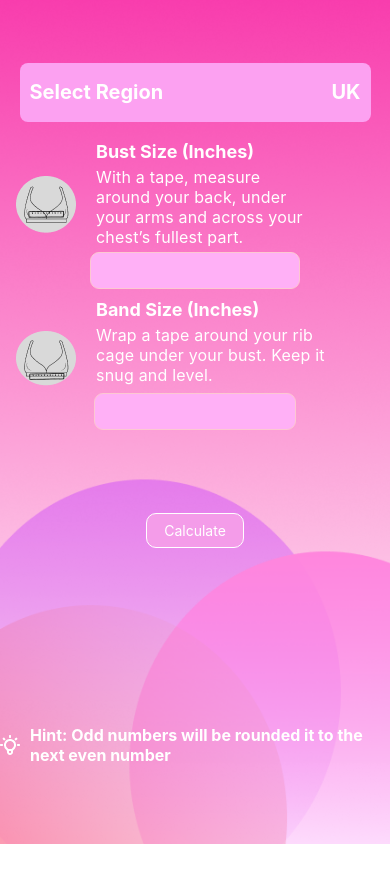
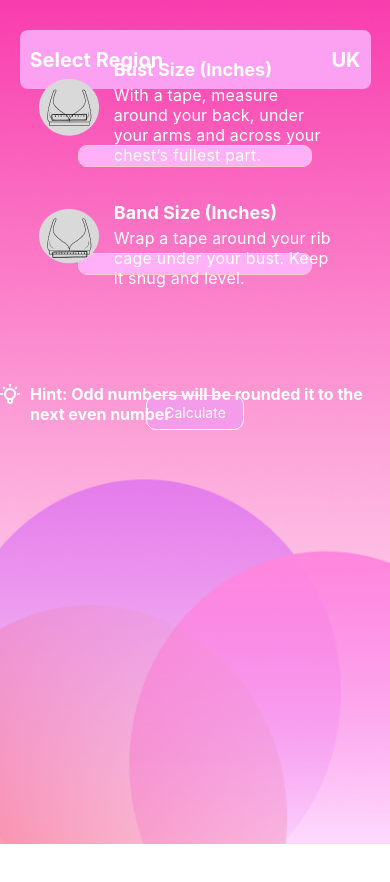
Before and after one commit to Hasniank/MyBraSize, a React Native app: screen / in a window 390 px wide. Shown: the top 882 px of the page. After the commit the page ends 844 px from the top, so only its background shows below. Built offline with nearby package versions, Linux system fonts and the light colour scheme.

Commit message:
change in responsiveness

```diff
--- a/src/commons/Header/Styles.js
+++ b/src/commons/Header/Styles.js
@@ -5,7 +5,6 @@ export const styles = ({width, height} = {}) =>
     container: {
       justifyContent: 'space-between',
       alignItems: 'center',
-      // borderWidth: 1,
       flexDirection: 'row',
       height: height,
       width: width,
@@ -13,9 +12,6 @@ export const styles = ({width, height} = {}) =>
       elevation: 10,
       borderRadius: 8,
       backgroundColor: '#FCA1F1',
-      // borderTopColor: '#fff',
-      marginTop: 40,
-      // flex: 0.2,
     },
     selectRegionText: {
       fontSize: 20,
--- a/src/commons/Input/Style.js
+++ b/src/commons/Input/Style.js
@@ -5,13 +5,11 @@ export const Styles = ({
   height,
   backgroundColor,
   borderWidth,
-  marginTop,
-  marginLeft,
   color,
   borderColor,
-  marginRight,
   fontSize,
-  paddingBottom,
+  top,
+  left
 } = {}) =>
   StyleSheet.create({
     container: {
@@ -19,15 +17,11 @@ export const Styles = ({
       height: height,
       backgroundColor: backgroundColor,
       borderWidth: borderWidth,
-      marginTop: marginTop,
-      marginLeft: marginLeft,
       borderRadius: 9,
       color: color,
-      paddingLeft: 10,
       fontSize: fontSize,
       borderColor: borderColor,
-      marginRight: marginRight,
-      paddingBottom: paddingBottom,
-      left:0
+      top: top,
+      left: left,
     },
   });
--- a/src/screens/Home/components/braScreen/component/BraCom.js
+++ b/src/screens/Home/components/braScreen/component/BraCom.js
@@ -2,16 +2,28 @@ import {View, Text, Image} from 'react-native';
 import React from 'react';
 import {Styles} from './Styels';
 
-export const BraCom = ({title, subTitle, source, width, marginTop,height,top}) => {
+export const BraCom = ({
+  title,
+  subTitle,
+  source,
+  width,
+  height,
+  top,
+  left,
+  right,
+}) => {
   return (
-    <View style={Styles({marginTop,top}).container}>
-      <View style={Styles().imageContainer}>
-        <Image source={source} style={Styles().image} />
-      </View>
+    <View style={Styles({top, left, right}).container}>
+      {/* <View style={Styles().imageContainer}> */}
+      <Image source={source} style={Styles().image} />
+      {/* </View> */}
       <View style={Styles().TextContainer}>
         <Text style={Styles({height}).bustText}>{title}</Text>
         <Text style={Styles({width}).bustText2}>{subTitle}</Text>
       </View>
+      <View>
+        <View></View>
+      </View>
     </View>
   );
 };
--- a/src/screens/Home/components/braScreen/component/Styels.js
+++ b/src/screens/Home/components/braScreen/component/Styels.js
@@ -1,14 +1,17 @@
 import {StyleSheet} from 'react-native';
-import { SCREENS } from '../../../../../constants';
+import {SCREENS} from '../../../../../constants';
 
-export const Styles = ({width, marginTop, marginVertical, height} = {}) =>
+export const Styles = ({width, height, top, left,right} = {}) =>
   StyleSheet.create({
     container: {
       flexDirection: 'row',
+      alignItems: 'center',
       justifyContent: 'space-between',
-      alignItems: 'center',
-      marginTop: marginTop,
-      marginRight: 50,
+      width: SCREENS.screenWidth * 0.8,
+      // height: SCREENS.screenHeight * 0.3,
+      top: top,
+      left: left,
+      right:right,
     },
     bustText: {
       fontSize: 18,
@@ -23,14 +26,14 @@ export const Styles = ({width, marginTop, marginVertical, height} = {}) =>
       height: height,
       marginTop: 5,
     },
-    imageContainer: {
-      marginTop: 50,
-      marginRight: 20,
-      marginLeft: 10,
+    imageContainer: {},
+    image: {
+      // top: 10,
+      // right: 15,
     },
     TextContainer: {
-      width: 238,
-      lineHeight: 20,
-      height: 85,
+      // width: 238,
+      // lineHeight: 20,
+      // height: 85,
     },
   });
--- a/src/screens/Home/components/braScreen/index.js
+++ b/src/screens/Home/components/braScreen/index.js
@@ -378,14 +378,18 @@ export const BraScreen = () => {
   }, [braSize]);
 
   return (
-    <View style={Styles().container}>
+    <KeyboardAvoidingView  style={{flex: 1}} enabled>
+      <ScrollView keyboardShouldPersistTaps="handled">
         <ImageBackground
           source={IMAGE.IMAGES.BG}
-        style={Styles().backgroundImage}
+          style={Styles().container}
           resizeMode="cover">
-        {/* <KeyboardAvoidingView behavior="padding" enabled>
-          <ScrollView keyboardShouldPersistTaps="handled"> */}
-        <View style={Styles().header}>
+          <View
+            style={{
+              flex: 1,
+              top: 30,
+              alignItems: 'center',
+            }}>
             <Header
               title={'Select Region'}
               Subtitle={selectedOption}
@@ -393,7 +397,6 @@ export const BraScreen = () => {
               width={SCREENS.screenWidth * 0.9}
               height={SCREENS.screenHeight * 0.07}
             />
-        </View>
             <Modal
               isVisible={isModalVisible}
               style={Styles().modal}
@@ -416,7 +419,8 @@ export const BraScreen = () => {
                 </View>
               </BlurView>
             </Modal>
-        <View style={Styles().secondContainer}>
+          </View>
+          <View style={{flex: 5, alignItems: 'center'}}>
             <BraCom
               title={'Bust Size (Inches)'}
               width={SCREENS.screenWidth * 0.57}
@@ -424,80 +428,92 @@ export const BraScreen = () => {
                 'With a tape, measure around your back, under your arms and across your chest’s fullest part.'
               }
               source={IMAGE.IMAGES.Bust}
+              left={0}
+              right={20}
+              top={20}
             />
-
             <Input
               borderWidth={1}
-            width={SCREENS.screenWidth * 0.54}
               onChangeText={handleChangeText}
-            marginTop={10}
               backgroundColor={'#FFB0F6'}
               color={'#ffff'}
               borderColor={'#FCC8D1'}
-            height={37}
-            // marginRight={10}
-            // marginLeft={35}
+              height={SCREENS.screenHeight * 0.05}
               value={bustSize}
               fontSize={16}
-            // paddingBottom={5}
-
+              width={SCREENS.screenWidth * 0.6}
+              left={35}
+              top={20}
             />
-          {bustError ? <Text style={{color: 'red'}}>{bustError}</Text> : null}
+            {bustError ? (
+              <Text style={{color: 'red', top: 25}}>{bustError}</Text>
+            ) : null}
             <BraCom
               title={'Band Size (Inches)'}
               subTitle={
                 'Wrap a tape around your rib cage under your bust. Keep it snug and level.'
               }
               source={IMAGE.IMAGES.Band}
-            // width={225}
-            marginTop={-8}
-            // top={10}
+              width={SCREENS.screenWidth * 0.57}
+              top={35}
             />
             <Input
               borderWidth={1}
-            width={SCREENS.screenWidth * 0.52}
+              width={SCREENS.screenWidth * 0.6}
               onChangeText={handleChangeText1}
-            // marginLeft={25}
               backgroundColor={'#FFB0F6'}
               color={'#ffff'}
               borderColor={'#FCC8D1'}
-            height={37}
-            // marginRight={10}
+              height={SCREENS.screenHeight * 0.05}
               value={bandSize}
               fontSize={16}
-            marginTop={-10}
-            // paddingBottom={5}
+              left={35}
+              top={40}
             />
-          {bandError ? <Text style={{color: 'red'}}>{bandError}</Text> : null}
+            {bandError ? (
+              <Text style={{color: 'red', top: 40}}>{bandError}</Text>
+            ) : null}
             <Button
               title={'Calculate'}
               width={SCREENS.screenWidth * 0.25}
               borderWidth={1}
-            // marginTop={90}
               height={35}
               borderRadius={10}
               backgroundColor={'#F49CE9'}
               onPress={Calculate}
               borderColor={'#fff'}
               color={'#FFF'}
-            top={83}
+              top={120}
             />
             {calBraSize !== '' && (
               <Text style={Styles().braSize}>Your Bra Size : {calBraSize}</Text>
             )}
           </View>
-        {/* </ScrollView>
-        </KeyboardAvoidingView> */}
-
-        <View style={Styles().thirdContainer}>
+          <View style={{flex: 3}}>
+            <View style={{flexDirection: 'row', top: 150}}>
               <View>
-            <Image style={Styles().LightImage} source={IMAGE.IMAGES.Light} />
+                <Image
+                  style={Styles().LightImage}
+                  source={IMAGE.IMAGES.Light}
+                />
               </View>
               <Text style={Styles().hintText}>
                 Hint: Odd numbers will be rounded it to the next even number
               </Text>
             </View>
+          </View>
         </ImageBackground>
-    </View>
+      </ScrollView>
+    </KeyboardAvoidingView>
   );
 };
+
+{
+  /* <KeyboardAvoidingView behavior="padding" enabled>
+        <ScrollView keyboardShouldPersistTaps="handled"> */
+}
+
+{
+  /* </ScrollView>
+      </KeyboardAvoidingView> */
+}
--- a/src/screens/Home/components/braScreen/style.js
+++ b/src/screens/Home/components/braScreen/style.js
@@ -6,6 +6,7 @@ export const Styles = () =>
       flex: 1,
       width: SCREENS.screenWidth * 1,
       height: SCREENS.screenHeight * 1,
+      flexDirection: 'column',
     },
     backgroundImage: {
       width: SCREENS.screenWidth * 1,
@@ -16,8 +17,7 @@ export const Styles = () =>
       alignItems: 'center',
       alignSelf: 'center',
       flex: 0.1,
-      top: 30,
-      // marginTop: 60,
+      top: 10,
     },
     modal: {
       width: SCREENS.screenWidth * 1,
@@ -58,28 +58,23 @@ export const Styles = () =>
       justifyContent: 'center',
       alignItems: 'center',
       alignSelf: 'center',
-      // marginTop: 30,
-      flex: 0.5,
-      // top: 25,
+      flex: 0.3,
     },
 
     braSize: {
       color: '#FFFFFF',
       fontSize: 20,
       top: 85,
-      // marginTop: 10,
     },
     thirdContainer: {
       flexDirection: 'row',
       justifyContent: 'center',
       alignItems: 'center',
-      // marginTop: 190,
+
       flex: 0.4,
       top: 70,
     },
-    LightImage: {
-      // marginLeft: 15,
-    },
+    LightImage: {},
     hintText: {
       fontSize: 16,
       fontWeight: 'bold',
```
Also changed, not shown: src/commons/Input/Index.js (+5 -9 lines), src/screens/Home/index.js (+106 -2 lines), 1 other file (tests, documents, lock files or other folders). Lines whose indentation alone changed are shown as unchanged.
